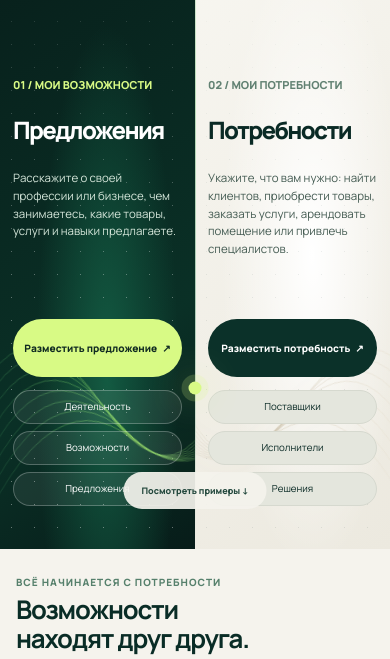
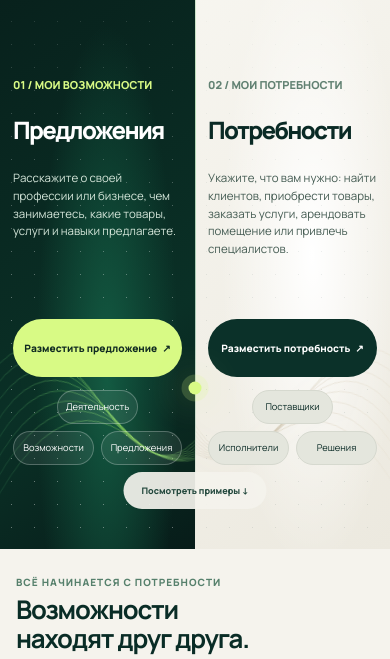
Before and after one commit to emilabdurahmang-collab/faydly-platform, a website: page index.html in a window 390 px wide. Shown: the part 151-810 px from the top of the page. Drawn offline with Linux system fonts and the light colour scheme.

Commit message:
Match Offers chips to Needs layout: one top and two bottom on mobile

```diff
--- a/index.html
+++ b/index.html
@@ -165,6 +165,13 @@
  .hero .half-content>.chips .chip{display:flex;align-items:center;justify-content:center;min-height:34px;width:100%;padding:7px 5px;text-align:center;font-size:clamp(9px,2.5vw,12px);white-space:nowrap}
  .hero .half-content,.hero .right .half-content{top:32.5%}
 }
+
+/* Mobile hero labels: one centered chip on first row, two on second, identical in both halves. */
+@media(max-width:700px){
+ .hero .half-content>.chips{display:grid;grid-template-columns:repeat(2,minmax(0,1fr));gap:7px;margin-top:13px;width:100%;align-content:start}
+ .hero .half-content>.chips .chip{min-width:0;width:100%;min-height:34px;display:flex;align-items:center;justify-content:center;padding:7px 3px;text-align:center;font-size:clamp(9px,2.4vw,12px);white-space:nowrap}
+ .hero .half-content>.chips .chip:first-child{grid-column:1/-1;justify-self:center;width:calc(50% - 3.5px)}
+}
 </style></head><body>
 <section class="hero" id="top"><header class="header"><a class="logo" href="#top">FAYDLY<span>.</span></a><nav class="nav"><a href="#opportunities">Возможности</a><a href="#how">Как это работает</a><a href="#about">О платформе</a></nav><div class="header-actions"><button class="btn login" onclick="openModal('login')">Войти</button><button class="btn dark" onclick="openModal('register')">Регистрация ↗</button></div></header>
 <div class="half left"><svg class="wave" viewBox="0 0 800 600" preserveAspectRatio="none" aria-hidden="true"><defs><linearGradient id="g1"><stop stop-color="#5dfab0" stop-opacity="0"/><stop offset=".55" stop-color="#b4ff65" stop-opacity=".95"/><stop offset="1" stop-color="#70ddab" stop-opacity="0"/></linearGradient></defs><g stroke="url(#g1)"><path d="M-80 470 Q170 30 390 330 T880 90"/><path d="M-80 490 Q180 60 400 340 T880 110"/><path d="M-80 510 Q190 90 410 350 T880 130"/><path d="M-80 530 Q200 120 420 360 T880 150"/><path d="M-80 550 Q210 150 430 370 T880 170"/><path d="M-80 570 Q220 180 440 380 T880 190"/><path d="M-80 590 Q230 210 450 390 T880 210"/><path d="M-80 610 Q240 240 460 400 T880 230"/></g></svg><div class="half-content"><div class="eyebrow">01 / МОИ ВОЗМОЖНОСТИ</div><h1>Предложения</h1><p>Расскажите о своей профессии или бизнесе, чем занимаетесь, какие товары, услуги и навыки предлагаете.</p><button class="btn lime" onclick="openModal('offer')">Разместить предложение <span>↗</span></button><div class="chips"><span class="chip">Деятельность</span><span class="chip">Возможности</span><span class="chip">Предложения</span></div></div></div>
```
